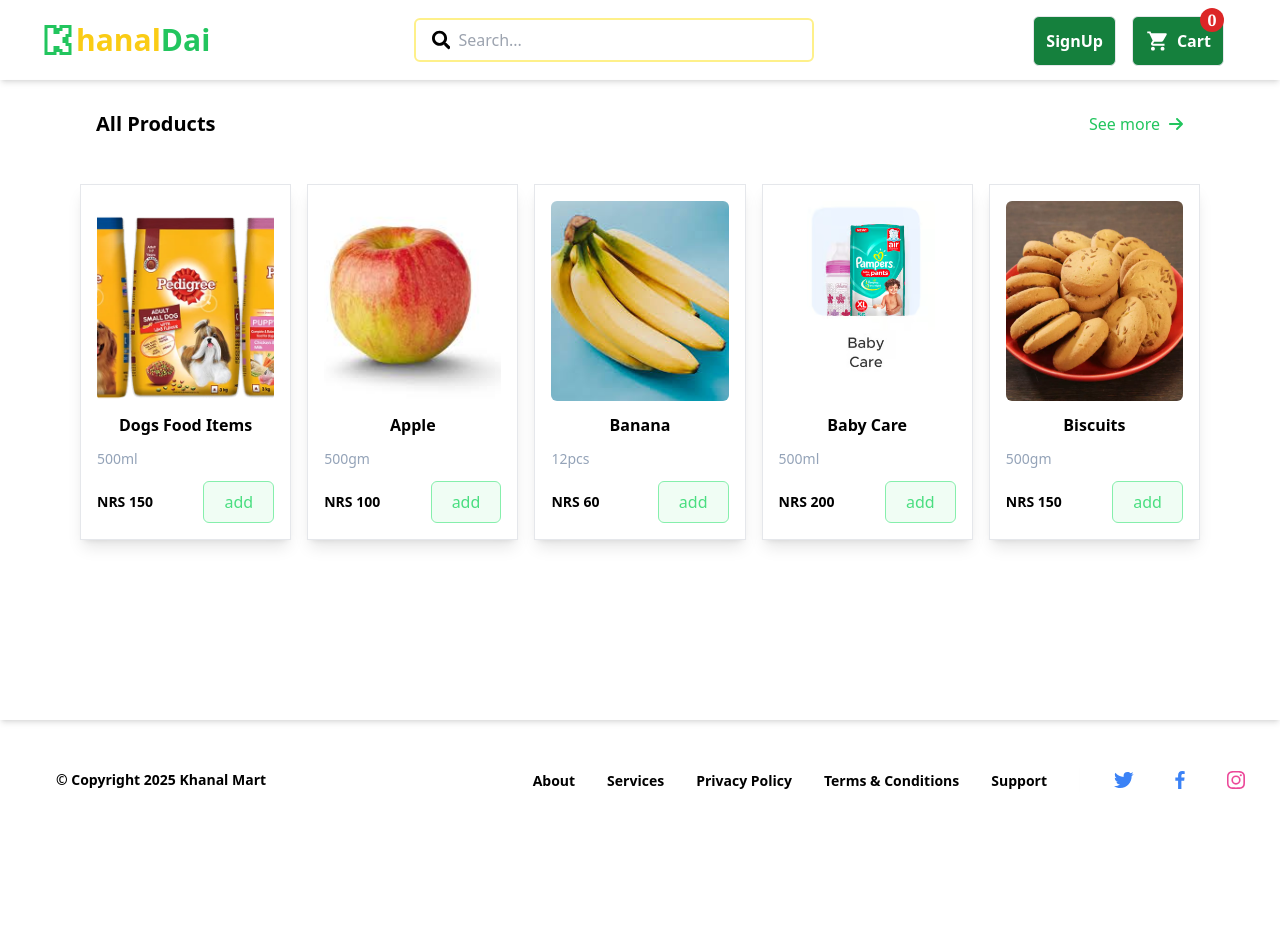
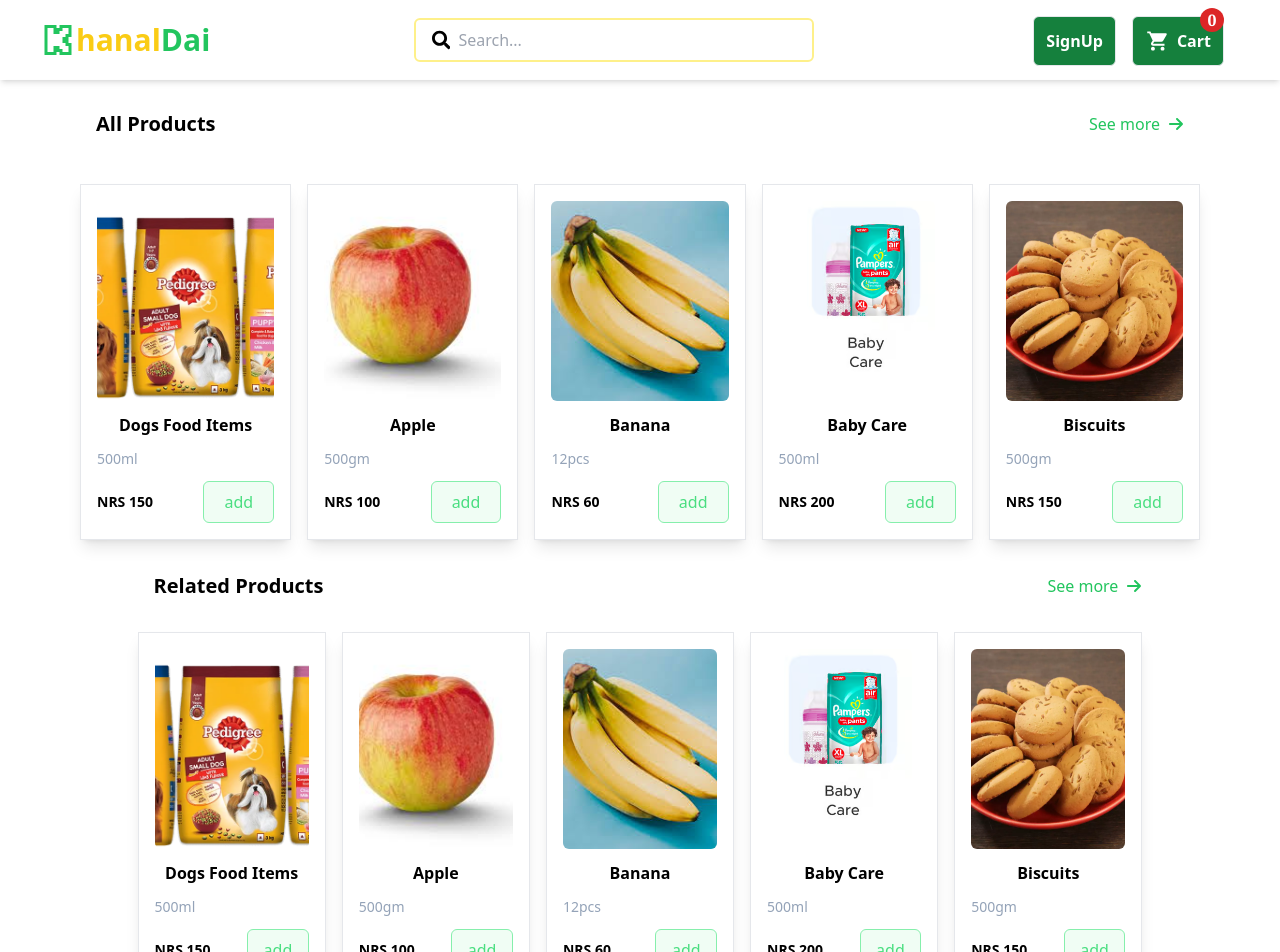
Before and after one commit to Nabin-18/KhanalDai, a React (Vite) app in the folder client/: page /search in a window 1280 px wide. Shown: the top 952 px of the page. Before the commit the page ends 840 px from the top, so only its background shows below. Built offline with nearby package versions, Linux system fonts and the light colour scheme.

Commit message:
related product added and rating

```diff
--- a/client/package.json
+++ b/client/package.json
@@ -13,7 +13,8 @@
     "react": "^18.3.1",
     "react-dom": "^18.3.1",
     "react-icons": "^5.4.0",
-    "react-router-dom": "^7.0.2"
+    "react-router-dom": "^7.0.2",
+    "react-stars": "^2.2.5"
   },
   "devDependencies": {
     "@eslint/js": "^9.15.0",
--- a/client/src/component/ProductDisplay.jsx
+++ b/client/src/component/ProductDisplay.jsx
@@ -1,4 +1,4 @@
-import { FaStar } from "react-icons/fa";
+import ReactStars from "react-stars";
 import { useState, useEffect } from "react";
 import Button from "./Button";
 import { useParams } from "react-router-dom";
@@ -24,6 +24,7 @@ const ProductDisplay = () => {
   const [zoomed, setZoomed] = useState(false);
   const [zoomStyle, setZoomStyle] = useState({ top: "0%", left: "0%" });
   const [isLargeScreen, setIsLargeScreen] = useState(window.innerWidth >= 1024);
+  const [userRating, setUserRating] = useState(0); // State to store user rating
 
   // Update the screen size on resize
   useEffect(() => {
@@ -71,8 +72,12 @@ const ProductDisplay = () => {
     }
   };
 
+  const ratingChanged = (newRating) => {
+    setUserRating(newRating); // Update the rating state
+  };
+
   return (
-    <div className="flex shadow-md h-fit w-[80%] m-auto my-4 border justify-between flex-col md:flex-col lg:flex-row ">
+    <div className="flex shadow-md h-fit w-[80%] m-auto my-4 border justify-between flex-col md:flex-col lg:flex-row">
       {/* Left Section */}
       <div
         className="w-[100%] flex flex-col item-center p-8 gap-4 border relative lg:w-[50%]"
@@ -122,12 +127,13 @@ const ProductDisplay = () => {
         <div className="flex gap-3 items-center">
           <h1 className="text-xl font-semibold">Ratings :</h1>
           <p className="flex gap-3">
-            {new Array(5).fill(null).map((_, index) => (
-              <FaStar
-                key={index}
-                className="text-xl text-orange-400 cursor-pointer"
-              />
-            ))}
+            <ReactStars
+              className="flex gap-2 font-semibold text-2xl"
+              count={5}
+              onChange={ratingChanged}
+              size={24}
+              color2={"#ffd700"}
+            />
           </p>
         </div>
         <div>
@@ -170,6 +176,13 @@ const ProductDisplay = () => {
           <h1 className="text-xl font-semibold">Description :</h1>
           <p className="p-3">{productData.description}</p>
         </div>
+        {/* Display User Rating */}
+        <div className="text-center mt-4">
+          <h1 className="text-xl font-semibold">Your Rating:</h1>
+          <p className="text-lg">
+            {userRating > 0 ? `${userRating} Stars` : "No rating given yet."}
+          </p>
+        </div>
       </div>
     </div>
   );
--- /dev/null
+++ b/client/src/pages/RelatedProduct.jsx
@@ -0,0 +1,49 @@
+import { useState } from "react";
+import { FaArrowRight } from "react-icons/fa6";
+import Card from "../component/Card";
+import allProducts from "../assets/allProduct";
+
+const RelatedProduct = ({ currentCategories }) => {
+  const [visibleItems, setVisibleItems] = useState(5);
+
+  // Filter products by the current categories
+  const relatedProducts = allProducts.filter((item) =>
+    currentCategories.includes(item.category)
+  );
+
+  // Function to handle "See More" click
+  const handleSeeMore = () => {
+    setVisibleItems(relatedProducts.length);
+  };
+
+  return (
+    <div className="w-[90%] m-auto h-fit">
+      <div className="flex justify-between p-4">
+        <h1 className="font-semibold text-xl mx-4">Related Products</h1>
+        {visibleItems < relatedProducts.length && (
+          <h2
+            className="text-green-500 flex items-center gap-2 cursor-pointer"
+            onClick={handleSeeMore}
+          >
+            See more <FaArrowRight />
+          </h2>
+        )}
+      </div>
+      <div className="p-4 grid grid-cols-2 sm:grid-cols-2 gap-4 md:grid-cols-4 lg:grid-cols-5">
+        {relatedProducts.slice(0, visibleItems).map((item) => (
+          <Card
+            key={item.id}
+            id={item.id}
+            title={item.title}
+            price={item.price}
+            description={item.description}
+            category={item.category}
+            image={item.image}
+          />
+        ))}
+      </div>
+    </div>
+  );
+};
+
+export default RelatedProduct;
--- a/client/src/pages/SearchPages.jsx
+++ b/client/src/pages/SearchPages.jsx
@@ -3,6 +3,7 @@ import { useLocation } from "react-router-dom";
 import Card from "../component/Card";
 import allProducts from "../assets/allProduct";
 import { FaArrowRight } from "react-icons/fa6";
+import RelatedProduct from "./RelatedProduct";
 
 const SearchPages = () => {
   const location = useLocation();
@@ -13,6 +14,11 @@ const SearchPages = () => {
   const filteredProducts = allProducts.filter((item) =>
     query ? item.title.toLowerCase().includes(query.toLowerCase()) : true
   );
+
+  // Extract unique categories from filtered products
+  const filteredCategories = [
+    ...new Set(filteredProducts.map((item) => item.category)),
+  ];
 
   const handleSeeMore = () => {
     setVisibleItems(filteredProducts.length);
@@ -56,6 +62,7 @@ const SearchPages = () => {
           </p>
         )}
       </div>
+      <RelatedProduct currentCategories={filteredCategories} />
     </div>
   );
 };
```
Also changed, not shown: 1 other file (tests, documents, lock files or other folders).
